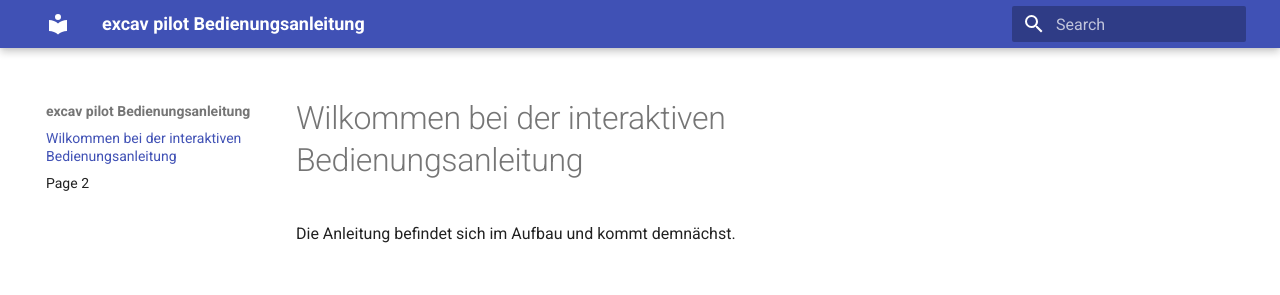
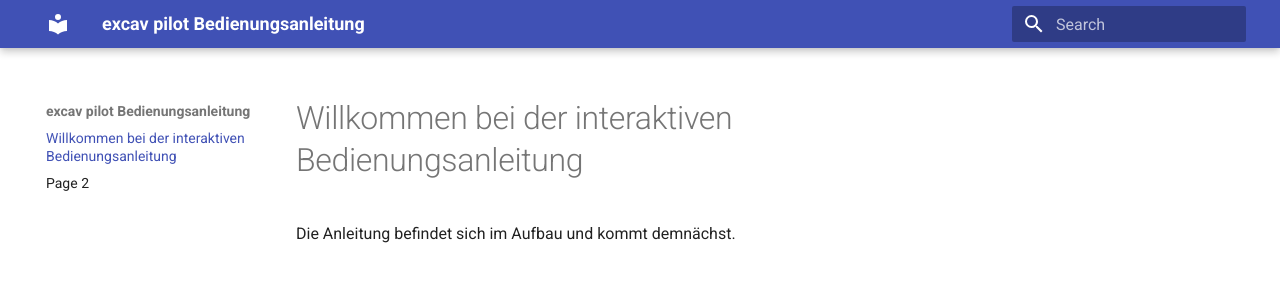
Before and after one commit to tobias-sizmann/mkdocs-excavpilot, an MkDocs documentation site: the page built from docs/index.md, in a window 1280 px wide. Shown: the top 295 px of the page. Built offline with MkDocs 1.6.1 and Material for MkDocs 9.7.7, drawn with Linux system fonts in a browser that asks for light colours.

Commit message:
Update index.md

```diff
--- a/docs/index.md
+++ b/docs/index.md
@@ -1,3 +1,3 @@
-# Wilkommen bei der interaktiven Bedienungsanleitung
+# Willkommen bei der interaktiven Bedienungsanleitung
 
 Die Anleitung befindet sich im Aufbau und kommt demnächst.
```
